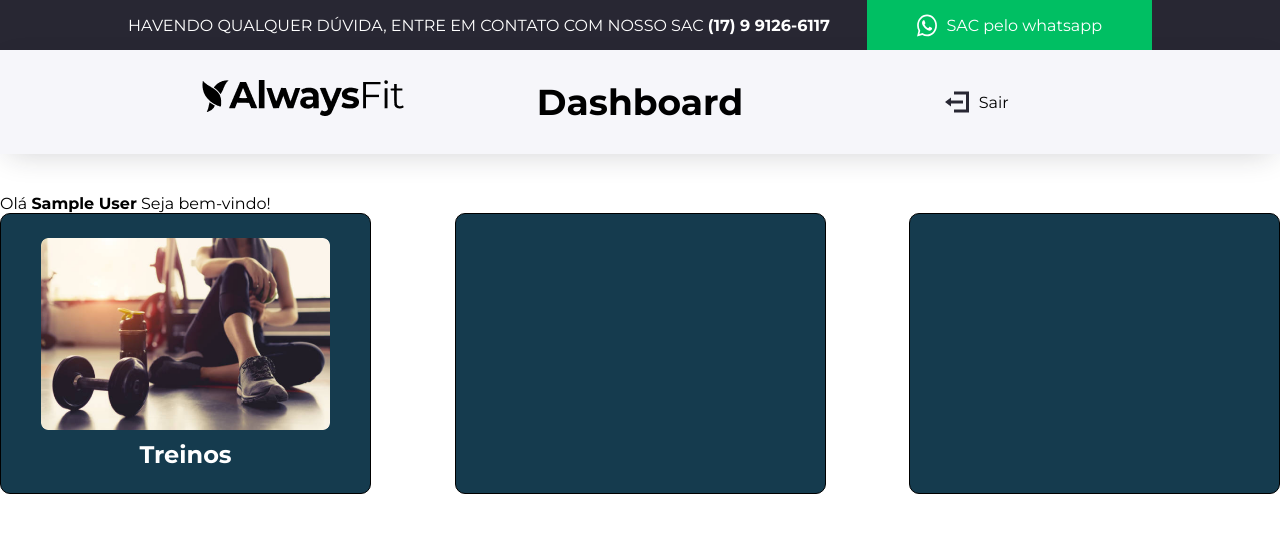
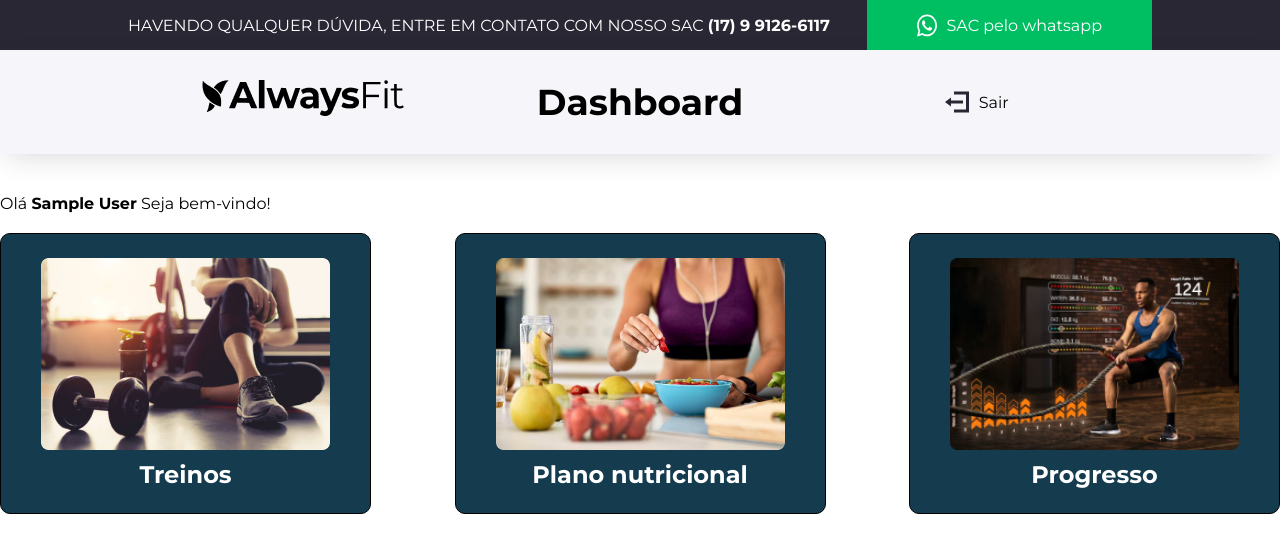
Before and after one commit to dilsoncampelo10/painel-fit-front, a Vue app: page / in a window 1280 px wide. Shown: the top 552 px of the page. Built offline with nearby package versions, Linux system fonts and the light colour scheme; sample sign-in values are in the browser's storage.

Commit message:
links fit

```diff
--- a/src/components/pages/Dashboard.vue
+++ b/src/components/pages/Dashboard.vue
@@ -2,6 +2,7 @@
 import Header from '../layouts/Header.vue';
 import Navbar from '../layouts/Navbar.vue';
 import { ref, onMounted } from 'vue'
+import LinkFit from '../ui/LinkFit.vue';
 
 const userName = ref('')
 
@@ -19,16 +20,10 @@ onMounted(() => {
             <p>Olá <strong>{{userName}}</strong> Seja bem-vindo!</p>
         </div>
         <section class="container box_fit">
-            <a href="" class="link_fit">
-                <div class="box_fit_links">
-                    <img class="box_img" src="../../assets/images/training.png" alt="treinando">
-                    <h2 class="fit_title">Treinos</h2>
-                </div>
-            </a>
-            <div class="box_fit_links">
-            </div>
-            <div class="box_fit_links">
-            </div>
+            <LinkFit image="../../assets/images/training.png" title="Treinos"/>
+            <LinkFit image="../../assets/images/diet.png" title="Plano nutricional"/>
+            <LinkFit image="../../assets/images/progress.png" title="Progresso"/>
+
         </section>
     </section>
 </template>
@@ -41,43 +36,8 @@ onMounted(() => {
     .box_fit{
         display: flex;
         justify-content: space-between;
+        flex-wrap: wrap;
+        margin-top: 20px;
     }
-    .box_fit_links{
 
-
-box-sizing: border-box;
-
-/* Auto layout */
-display: flex;
-flex-direction: column;
-justify-content: center;
-align-items: center;
-padding: 12px 40px;
-gap: 10px;
-
-width: 371px;
-height: 281px;
-
-/* primary/153B4E */
-background: #153B4E;
-border: 1px solid #000000;
-border-radius: 10px;
-
-/* Inside auto layout */
-flex: none;
-order: 0;
-flex-grow: 0;
-
-    }
-    .box_img{
-        width: 100%;
-    }
-    .fit_title{
-        color: white;
-
-    }
-    .link_fit{
-        text-decoration: none;
-        font-size: 16px;
-    }
 </style>
--- /dev/null
+++ b/src/components/ui/LinkFit.vue
@@ -0,0 +1,57 @@
+<script setup lang="ts">
+import { computed } from 'vue';
+
+    const props = defineProps<{
+        image: string,
+        title: string
+    }>()
+
+    const resolvedImage = computed(() => {
+        return new URL(props.image, import.meta.url).href
+        })
+</script>
+
+<template>
+    <a href="" class="link_fit">
+        <div class="box_fit_links">
+            <img class="box_img" :src="resolvedImage" alt="treinando">
+            <h2 class="fit_title">{{ title }}</h2>
+        </div>
+    </a>
+</template>
+
+<style scoped>
+  .box_fit_links{
+    box-sizing: border-box;
+
+    display: flex;
+    flex-direction: column;
+    justify-content: center;
+    align-items: center;
+    padding: 12px 40px;
+    gap: 10px;
+
+    width: 371px;
+    height: 281px;
+
+    background: #153B4E;
+    border: 1px solid #000000;
+    border-radius: 10px;
+
+    flex: none;
+    order: 0;
+    flex-grow: 0;
+
+    }
+    .box_img{
+        width: 100%;
+    }
+    .fit_title{
+        color: white;
+
+    }
+    .link_fit{
+        text-decoration: none;
+        font-size: 16px;
+    }
+</style>
```
Also changed, not shown: src/assets/images/diet.png (added), src/assets/images/progress.png (added).
